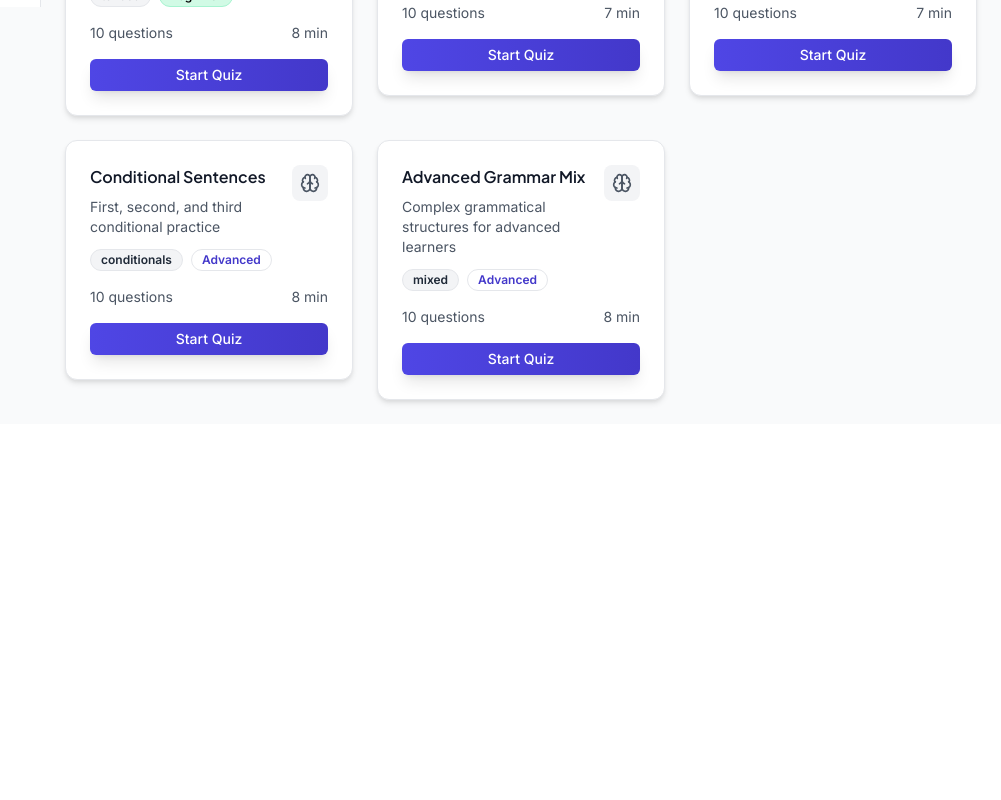
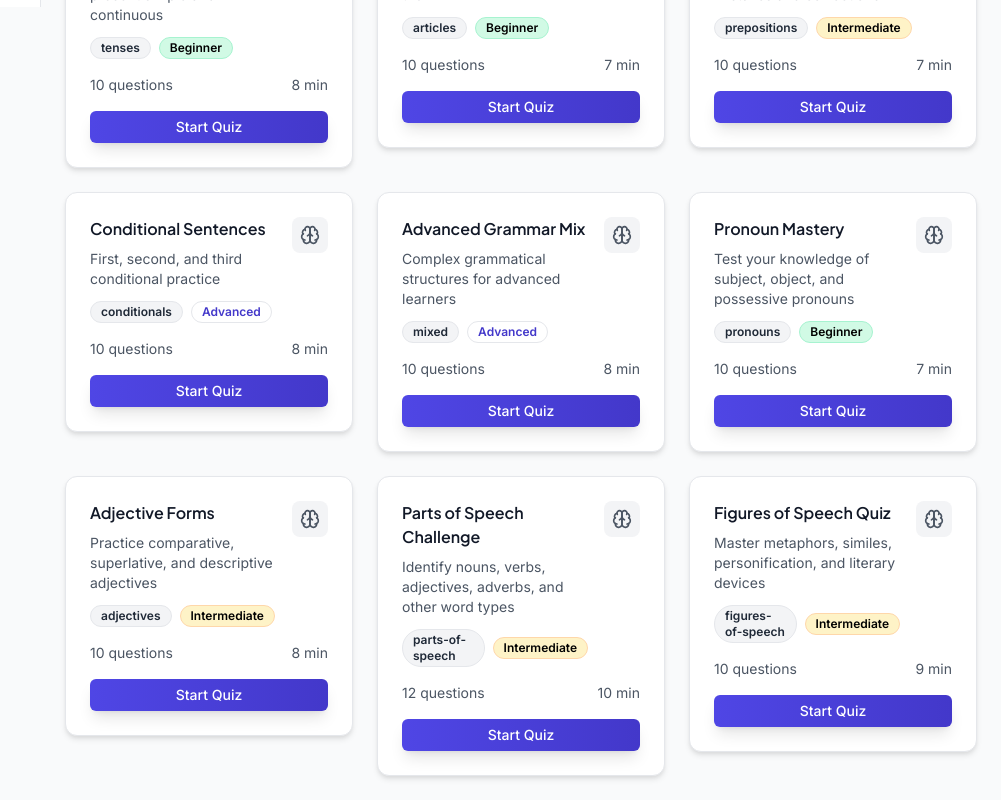
Before and after one commit to apper-canvas/grammarflow-circuit-mega, a React (Vite) app: page /practice in a window 1280 px wide. Shown: the part 793-1593 px from the top of the page, without its empty margins (279-1280 px from the left). Before the commit the page ends 1217 px from the top, so only its background shows below. Built offline with nearby package versions, Linux system fonts and the light colour scheme.

Commit message:
Align curriculum topics between Learn and Practice sections for consistent user experience

```diff
--- a/src/components/pages/Practice.jsx
+++ b/src/components/pages/Practice.jsx
@@ -51,12 +51,16 @@ useEffect(() => {
     return quizzes.filter(quiz => !quiz.isDaily && quiz.category === selectedTopic);
   };
 
-  const getTopicDisplayName = (topic) => {
+const getTopicDisplayName = (topic) => {
     const topicNames = {
       tenses: "Tenses",
       articles: "Articles",
       prepositions: "Prepositions",
+      pronouns: "Pronouns",
       conditionals: "Conditionals",
+      adjectives: "Adjectives",
+      "parts-of-speech": "Parts of Speech",
+      "figures-of-speech": "Figures of Speech",
       mixed: "Mixed Grammar"
     };
     return topicNames[topic] || topic.charAt(0).toUpperCase() + topic.slice(1);
--- a/src/services/mockData/quizzes.json
+++ b/src/services/mockData/quizzes.json
@@ -64,5 +64,49 @@
     "estimatedTime": 8,
     "isDaily": false,
     "adaptiveDifficulty": 3
+},
+  {
+    "Id": 7,
+    "title": "Pronoun Mastery",
+    "description": "Test your knowledge of subject, object, and possessive pronouns",
+    "category": "pronouns",
+    "difficulty": 1,
+    "questionCount": 10,
+    "estimatedTime": 7,
+    "isDaily": false,
+    "adaptiveDifficulty": 1
+  },
+  {
+    "Id": 8,
+    "title": "Adjective Forms",
+    "description": "Practice comparative, superlative, and descriptive adjectives",
+    "category": "adjectives",
+    "difficulty": 2,
+    "questionCount": 10,
+    "estimatedTime": 8,
+    "isDaily": false,
+    "adaptiveDifficulty": 2
+  },
+  {
+    "Id": 9,
+    "title": "Parts of Speech Challenge",
+    "description": "Identify nouns, verbs, adjectives, adverbs, and other word types",
+    "category": "parts-of-speech",
+    "difficulty": 2,
+    "questionCount": 12,
+    "estimatedTime": 10,
+    "isDaily": false,
+    "adaptiveDifficulty": 2
+  },
+  {
+    "Id": 10,
+    "title": "Figures of Speech Quiz",
+    "description": "Master metaphors, similes, personification, and literary devices",
+    "category": "figures-of-speech",
+    "difficulty": 2,
+    "questionCount": 10,
+    "estimatedTime": 9,
+    "isDaily": false,
+    "adaptiveDifficulty": 2
   }
 ]
```
